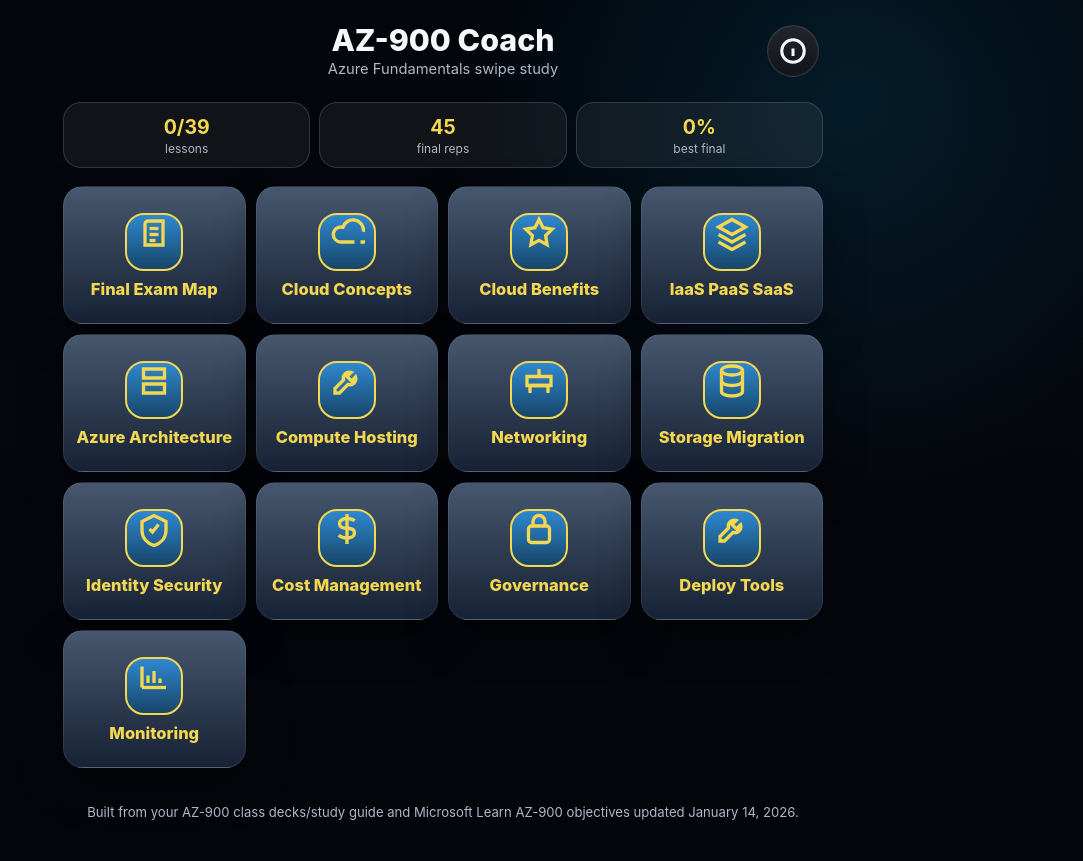
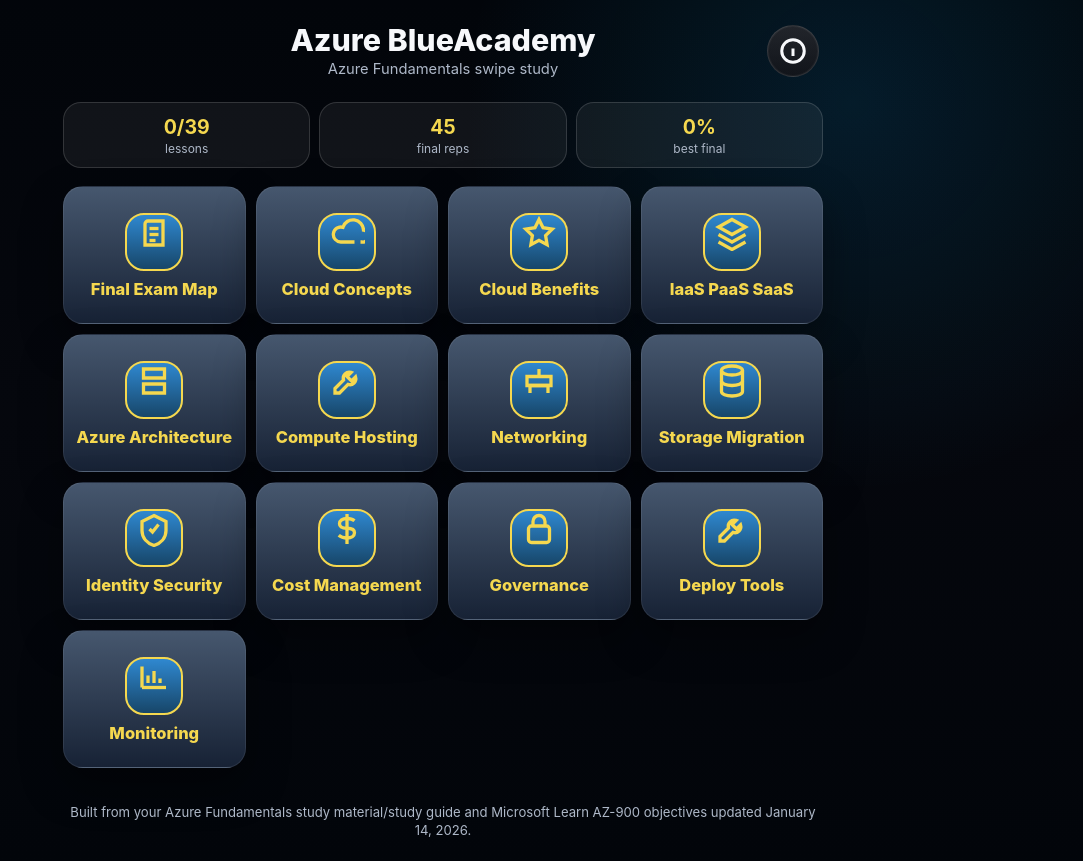
Before and after one commit to misirlou1122/Blue-Cloud-Academy, a website: page www/index.html in a window 1280 px wide. Shown: the whole page, without its empty margins (197-1280 px from the left). Drawn offline with Linux system fonts and the light colour scheme.

Commit message:
Rename app title to Azure BlueAcademy

```diff
--- a/www/app.js
+++ b/www/app.js
@@ -680,7 +680,7 @@ function renderHome() {
   const p = progress();
   return `
     <main class="screen">
-      ${topbar("AZ-900 Coach")}
+      ${topbar("Azure BlueAcademy")}
       <section class="hero-stat" aria-label="Study stats">
         <div class="stat-pill"><strong>${p.doneLessons}/${p.totalLessons}</strong><span>lessons</span></div>
         <div class="stat-pill"><strong>45</strong><span>final reps</span></div>
@@ -694,7 +694,7 @@ function renderHome() {
           </button>
         `).join("")}
       </section>
-      <p class="source-note">Built from your AZ-900 class decks/study guide and Microsoft Learn AZ-900 objectives updated January 14, 2026.</p>
+      <p class="source-note">Built from your Azure Fundamentals study material/study guide and Microsoft Learn AZ-900 objectives updated January 14, 2026.</p>
     </main>
   `;
 }
--- a/www/index.html
+++ b/www/index.html
@@ -6,8 +6,8 @@
   <meta name="theme-color" content="#02050a">
   <meta name="apple-mobile-web-app-capable" content="yes">
   <meta name="apple-mobile-web-app-status-bar-style" content="black-translucent">
-  <meta name="apple-mobile-web-app-title" content="AZ-900 Coach">
-  <title>AZ-900 Coach</title>
+  <meta name="apple-mobile-web-app-title" content="Azure BlueAcademy">
+  <title>Azure BlueAcademy</title>
   <link rel="manifest" href="manifest.webmanifest">
   <link rel="apple-touch-icon" href="assets/icon-192.png">
   <link rel="icon" href="assets/icon-192.png">
```
Also changed, not shown: www/manifest.webmanifest.
